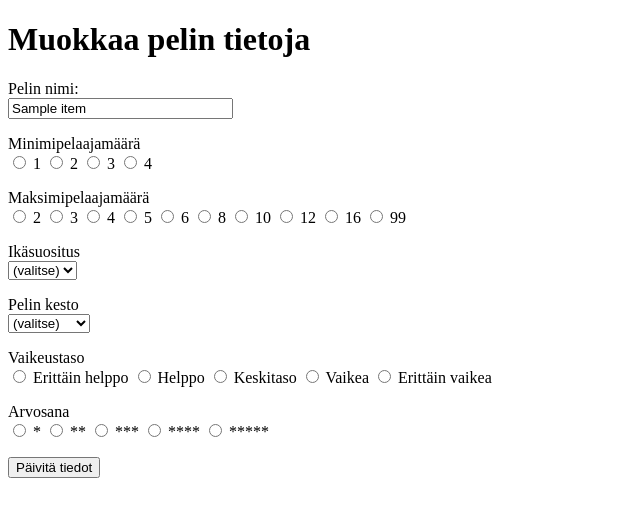
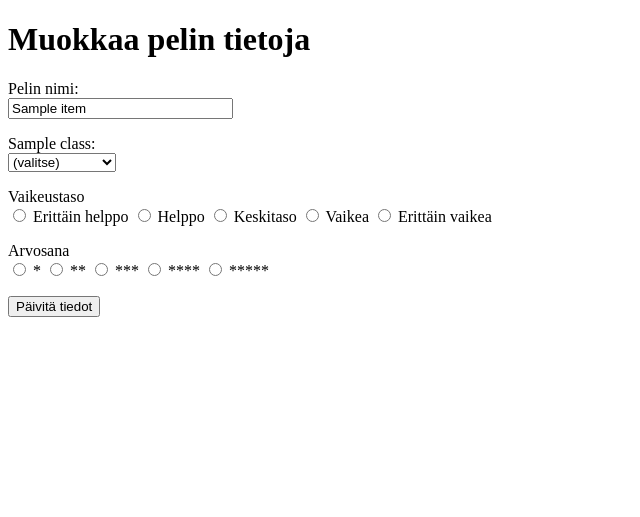
Before and after one commit to iita-mari/pelikirjasto, a Flask app: template templates/edit_item.html in a window 1280 px wide. Shown: the top 517 px of the page, without its empty margins (0-640 px from the left). Run offline with Flask 3, Linux system fonts and the light colour scheme; the template is opened without the code that fills it: most values are stand-ins (such as "Sample title", 1, 10 or a date in 2020).

Commit message:
Add classes to edit page

```diff
--- a/app.py
+++ b/app.py
@@ -67,6 +67,7 @@
         if entry:
             parts = entry.split(":")
             classes.append((parts[0], parts[1]))
+
     items.add_item(title, difficulty_level, rating, user_id, classes)
 
     return redirect("/")
@@ -80,7 +81,15 @@
     if item["user_id"] != session["user_id"]:
         abort(403)
 
-    return render_template("edit_item.html", item=item)
+    all_classes = items.get_all_classes()
+    classes = {}
+    for my_class in all_classes:
+        classes[my_class] = ""
+    for entry in items.get_classes(item_id):
+        classes[entry["title"]] = entry["value"]
+
+    return render_template("edit_item.html", item=item, classes=classes,
+    all_classes=all_classes)
 
 @app.route("/update_item", methods=["POST"])
 def update_item():
@@ -93,14 +102,18 @@
         abort(403)
 
     title = request.form["title"]
-    min_players = request.form["min_players"]
-    max_players = request.form["max_players"]
-    age_recommendation = request.form["age_recommendation"]
-    duration = request.form["duration"]
+    if not title or len(title) > 50:
+        abort(403)
     difficulty_level = request.form["difficulty_level"]
     rating = request.form["rating"]
 
-    items.update_item(item_id, title, min_players, max_players, age_recommendation, duration, difficulty_level, rating)
+    classes = []
+    for entry in request.form.getlist("classes"):
+        if entry:
+            parts = entry.split(":")
+            classes.append((parts[0], parts[1]))
+
+    items.update_item(item_id, title, difficulty_level, rating, classes)
 
     return redirect("/item/" + str(item_id))
 
--- a/templates/edit_item.html
+++ b/templates/edit_item.html
@@ -10,58 +10,25 @@
   <form action="/update_item" method="post">
     <p>
       Pelin nimi: <br />
-      <input type="text" name="title" size="25" value="{{ item.title }}"/>
+      <input type="text" name="title" maxlength="50" size="25" value="{{ item.title }}"/>
     </p>
+    <input type="hidden" name="item_id" value="{{ item.id }}" />
     <p>
-      Minimipelaajamäärä <br />
-      <input type="radio" name="min_players" value="1" {% if item.min_players == 1 %}checked{% endif %} /> 1
-      <input type="radio" name="min_players" value="2" {% if item.min_players == 2 %}checked{% endif %} /> 2
-      <input type="radio" name="min_players" value="3" {% if item.min_players == 3 %}checked{% endif %} /> 3
-      <input type="radio" name="min_players" value="4" {% if item.min_players == 4 %}checked{% endif %} /> 4
-    </p>
+    {% for class in all_classes %}
     <p>
-      Maksimipelaajamäärä <br />
-      <input type="radio" name="max_players" value="2" {% if item.max_players == 2 %}checked{% endif %} /> 2
-      <input type="radio" name="max_players" value="3" {% if item.max_players == 3 %}checked{% endif %} /> 3
-      <input type="radio" name="max_players" value="4" {% if item.max_players == 4 %}checked{% endif %} /> 4
-      <input type="radio" name="max_players" value="5" {% if item.max_players == 5 %}checked{% endif %} /> 5
-      <input type="radio" name="max_players" value="6" {% if item.max_players == 6 %}checked{% endif %} /> 6
-      <input type="radio" name="max_players" value="8" {% if item.max_players == 8 %}checked{% endif %} /> 8
-      <input type="radio" name="max_players" value="10" {% if item.max_players == 10 %}checked{% endif %} /> 10
-      <input type="radio" name="max_players" value="12" {% if item.max_players == 12 %}checked{% endif %} /> 12
-      <input type="radio" name="max_players" value="16" {% if item.max_players == 16 %}checked{% endif %} /> 16
-      <input type="radio" name="max_players" value="99" {% if item.max_players == 99 %}checked{% endif %} /> 99
-    <p>
-      Ikäsuositus<br />
-      <select name="age_recommendation">
-        <option value="valitse" required>(valitse)</option>
-        <option value="5+" required>5+</option>
-        <option value="6+" required>6+</option>
-        <option value="7+" required>7+</option>
-        <option value="8+" required>8+</option>
-        <option value="9+" required>9+</option>
-        <option value="10+" required>10+</option>
-        <option value="12+" required>12+</option>
-        <option value="13+" required>13+</option>
-        <option value="14+" required>14+</option>
-        <option value="17+" required>17+</option>
-        <option value="18+" required>18+</option>
-        <option value="21+" required>21+</option>
+      {{ class }}: <br />
+      <select name="classes">
+        <option value="">(valitse)</option>
+      {% for option in all_classes[class] %}
+        {% if classes[class] == option %}
+        <option value="{{ class }}:{{ option }}" selected>{{ option }}</option>
+        {% else %}
+        <option value="{{ class }}:{{ option }}">{{ option }}</option>
+        {% endif %}
+      {% endfor %}
       </select>
     </p>
-    <p>
-      Pelin kesto<br />
-      <select name="duration">
-        <option value="valitse" required>(valitse)</option>
-        <option value="15 min" required>15 min</option>
-        <option value="30 min" required>30 min</option>
-        <option value="45 min" required>45 min</option>
-        <option value="1 tunti" required>1 tunti</option>
-        <option value="1,5 tuntia" required>1,5 tuntia</option>
-        <option value="2 tuntia" required>2 tuntia</option>
-        <option value="enemmän" required>enemmän</option>
-      </select>
-    </p>
+    {% endfor %}
     <p>
       Vaikeustaso <br />
       <input type="radio" name="difficulty_level" value="Erittäin helppo" {% if item.difficulty_level == 'Erittäin helppo' %}checked{% endif %} /> Erittäin helppo
@@ -78,7 +45,6 @@
       <input type="radio" name="rating" value="****" {% if item.rating == '****' %}checked{% endif %} /> ****
       <input type="radio" name="rating" value="*****" {% if item.rating == '*****' %}checked{% endif %} /> *****
     </p>
-    <input type="hidden" name="item_id" value="{{ item.id }}" />
     <input type="submit" value="Päivitä tiedot" />
   </form>
 </body>
```
Also changed, not shown: items.py (+8 -9 lines).
